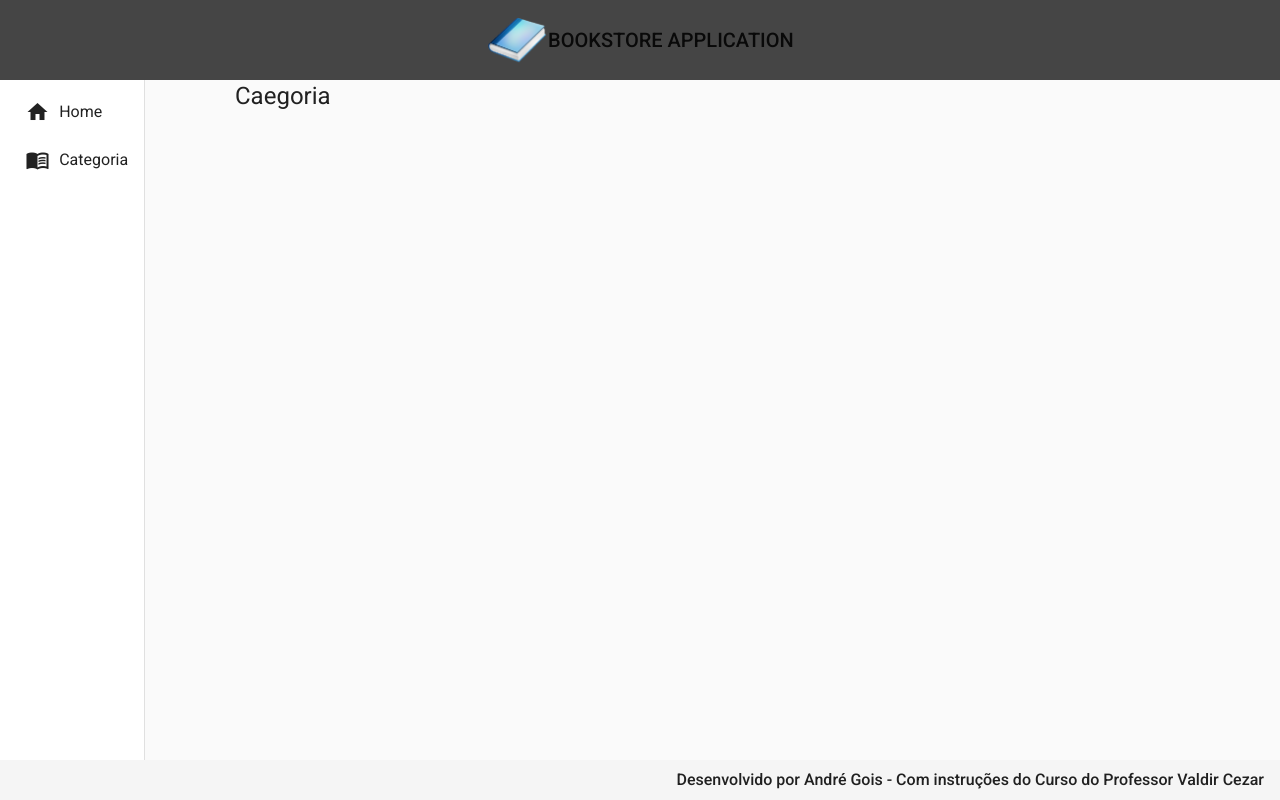
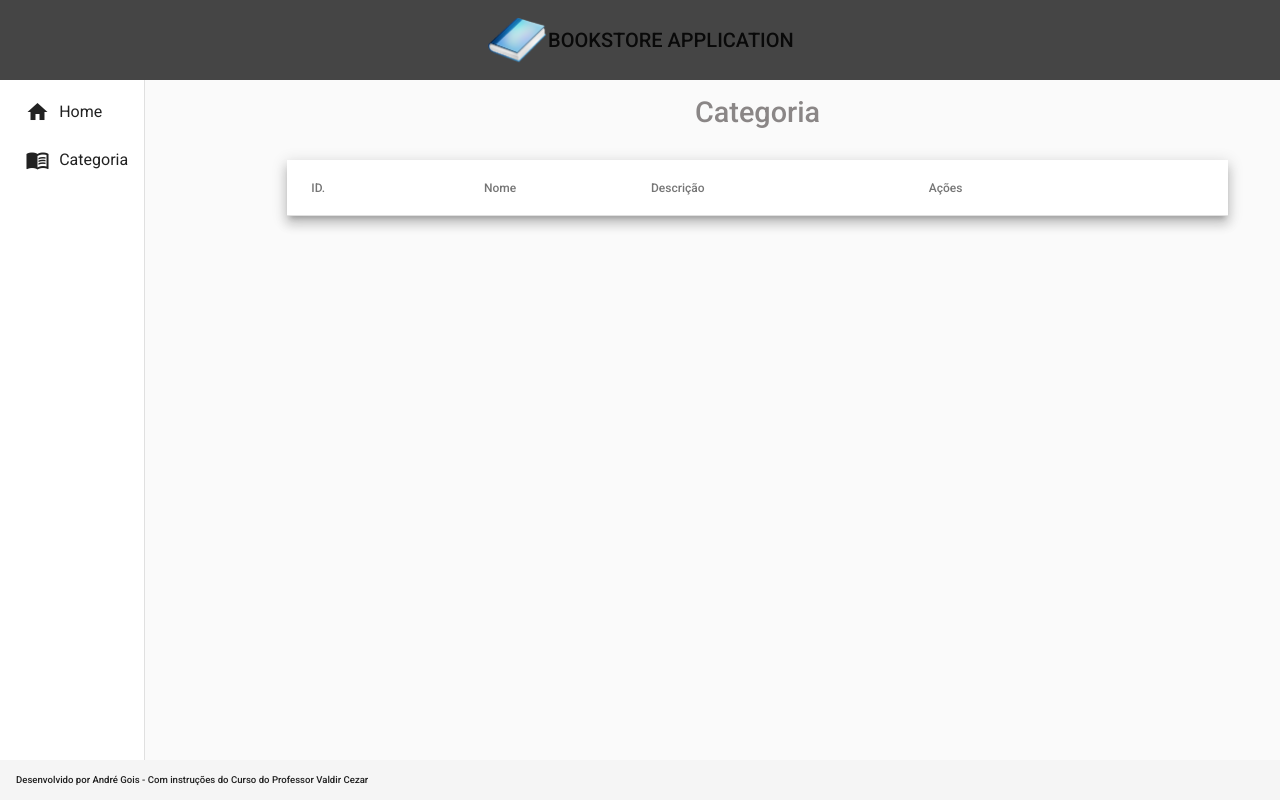
Before and after one commit to andresgois/projetos-angular, an Angular app in the folder bookstore-front/: page /categorias in a window 1280 px wide. Built offline with nearby package versions, Linux system fonts and the light colour scheme.

Commit message:
:sparkles: feat: criando table base

```diff
--- a/bookstore-front/src/app/components/template/footer/footer.component.css
+++ b/bookstore-front/src/app/components/template/footer/footer.component.css
@@ -1,7 +1,7 @@
 .footer {
     position: fixed;
     bottom: 0;
-    justify-content: flex-end;
-    font-size: 1rem;
+    /*justify-content: flex-end;*/
+    font-size: 0.6rem;
     height: 5%;
 }
--- a/bookstore-front/src/app/components/views/categorias/categoria-read/categoria-read.component.css
+++ b/bookstore-front/src/app/components/views/categorias/categoria-read/categoria-read.component.css
@@ -0,0 +1,19 @@
+.content {
+    width: 90%;
+    margin: 1rem auto auto auto;
+}
+
+.title{
+    text-align: center;
+    margin-bottom: 2rem;
+}
+
+h1{
+    font-size: 1.8rem;
+    color: rgb(138, 134, 134);
+    font-weight: 500;
+}
+
+.table{
+    width: 100%;
+}
--- a/bookstore-front/src/app/components/views/categorias/categoria-read/categoria-read.component.html
+++ b/bookstore-front/src/app/components/views/categorias/categoria-read/categoria-read.component.html
@@ -1,5 +1,34 @@
 <div class="content">
     <div class="title">
-        <h1>Caegoria</h1>
+        <h1>Categoria</h1>
     </div>
+
+    <div class="mat-elevation-z8 content-table">
+    <table mat-table class="table">
+
+        <ng-container matColumnDef="id">
+          <th mat-header-cell *matHeaderCellDef> ID. </th>
+          <td mat-cell *matCellDef="let element"> {{element.id}} </td>
+        </ng-container>
+
+        <ng-container matColumnDef="nome">
+          <th mat-header-cell *matHeaderCellDef> Nome </th>
+          <td mat-cell *matCellDef="let element"> {{element.nome}} </td>
+        </ng-container>
+
+        <ng-container matColumnDef="descricao">
+          <th mat-header-cell *matHeaderCellDef> Descrição </th>
+          <td mat-cell *matCellDef="let element"> {{element.descricao}} </td>
+        </ng-container>
+
+        <ng-container matColumnDef="acoes">
+          <th mat-header-cell *matHeaderCellDef> Ações </th>
+          <td mat-cell *matCellDef="let element"> {{element.acoes}} </td>
+        </ng-container>
+
+        <tr mat-header-row *matHeaderRowDef="displayedColumns"></tr>
+        <tr mat-row *matRowDef="let row; columns: displayedColumns;"></tr>
+      </table>
+    </div>
+
 </div>
--- a/bookstore-front/src/app/components/views/categorias/categoria-read/categoria-read.component.ts
+++ b/bookstore-front/src/app/components/views/categorias/categoria-read/categoria-read.component.ts
@@ -6,6 +6,7 @@ import { Component, OnInit } from '@angular/core';
   styleUrls: ['./categoria-read.component.css']
 })
 export class CategoriaReadComponent implements OnInit {
+  displayedColumns: string[] = ['id','nome','descricao', 'acoes'];
 
   constructor() { }
 
```
Also changed, not shown: bookstore-front/src/app/app-routing.module.ts (+2 -6 lines).
